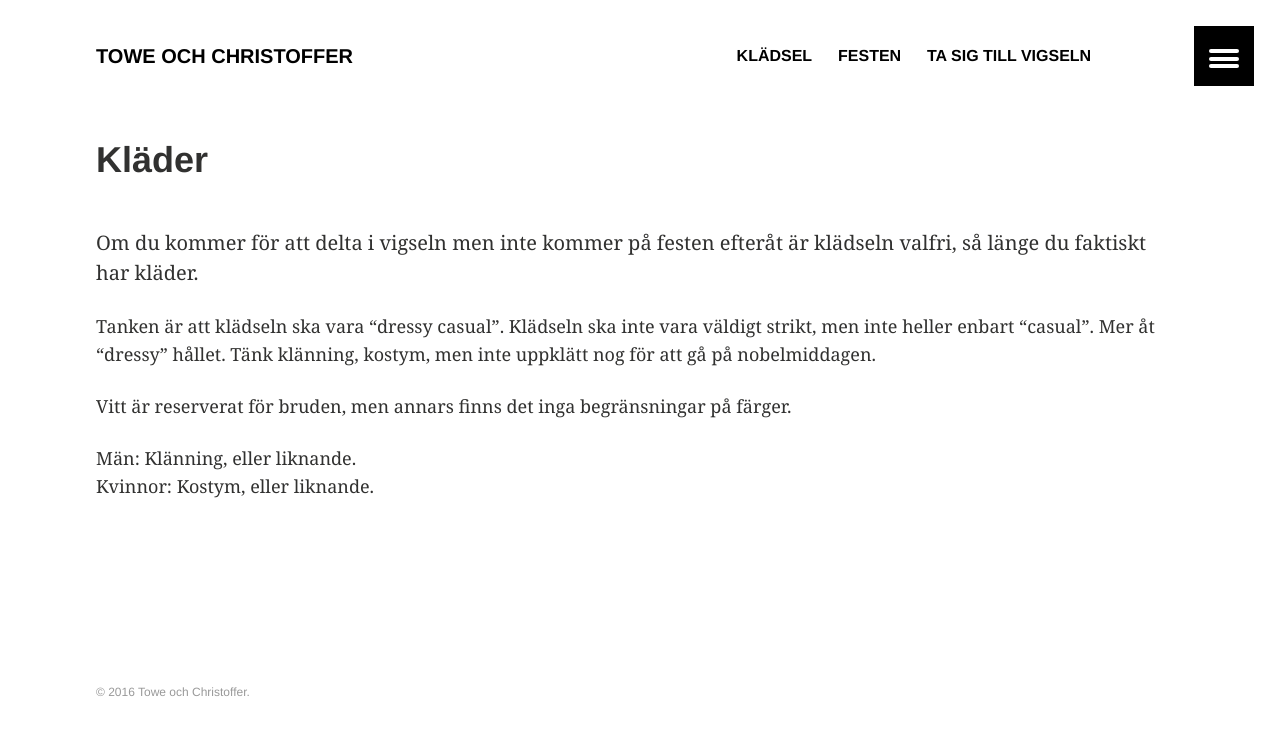
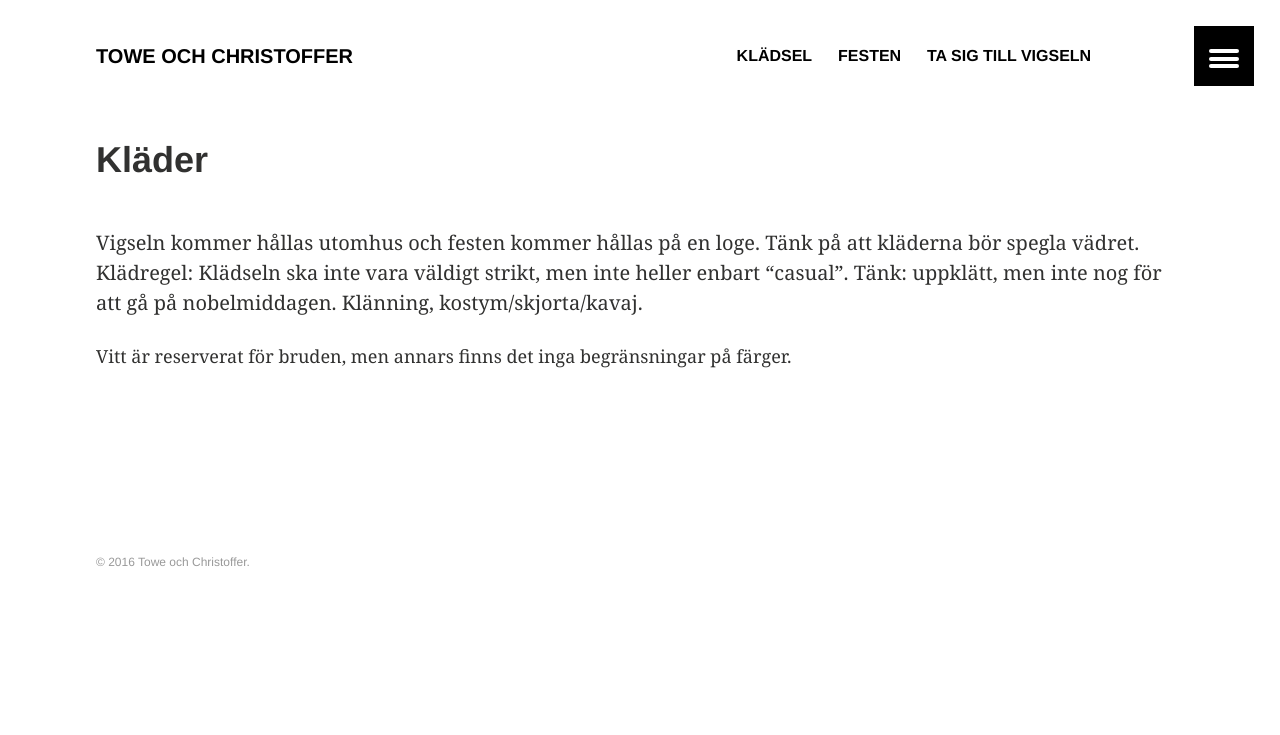
Before and after one commit to toweochchristoffer/wedding-page, a Jekyll site: the page built from clothes.md, in a window 1280 px wide. Shown: the top 735 px of the page. Built offline with Jekyll 4.4.1, drawn with Linux system fonts in a browser that asks for light colours.

Commit message:
Update clothes.md

```diff
--- a/clothes.md
+++ b/clothes.md
@@ -3,12 +3,7 @@ layout: archive
 permalink: /clothes/
 title: "Kläder"
 ---
-Om du kommer för att delta i vigseln men inte kommer på festen efteråt är klädseln valfri, så länge du faktiskt har kläder.
-
-Tanken är att klädseln ska vara "dressy casual". Klädseln ska inte vara väldigt strikt, men inte heller enbart "casual". Mer åt "dressy" hållet.
-Tänk klänning, kostym, men inte uppklätt nog för att gå på nobelmiddagen.
+Vigseln kommer hållas utomhus och festen kommer hållas på en loge. Tänk på att kläderna bör spegla vädret.
+Klädregel: Klädseln ska inte vara väldigt strikt, men inte heller enbart "casual". Tänk: uppklätt, men inte nog för att gå på nobelmiddagen. Klänning, kostym/skjorta/kavaj.
 
 Vitt är reserverat för bruden, men annars finns det inga begränsningar på färger.
-
-Män: Klänning, eller liknande.
-Kvinnor: Kostym, eller liknande.
```
